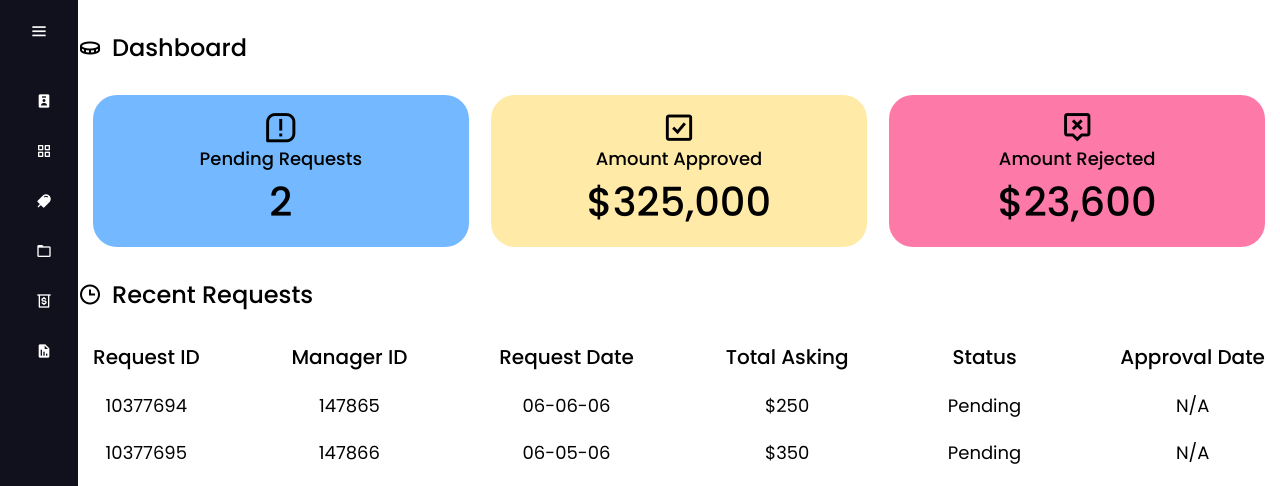
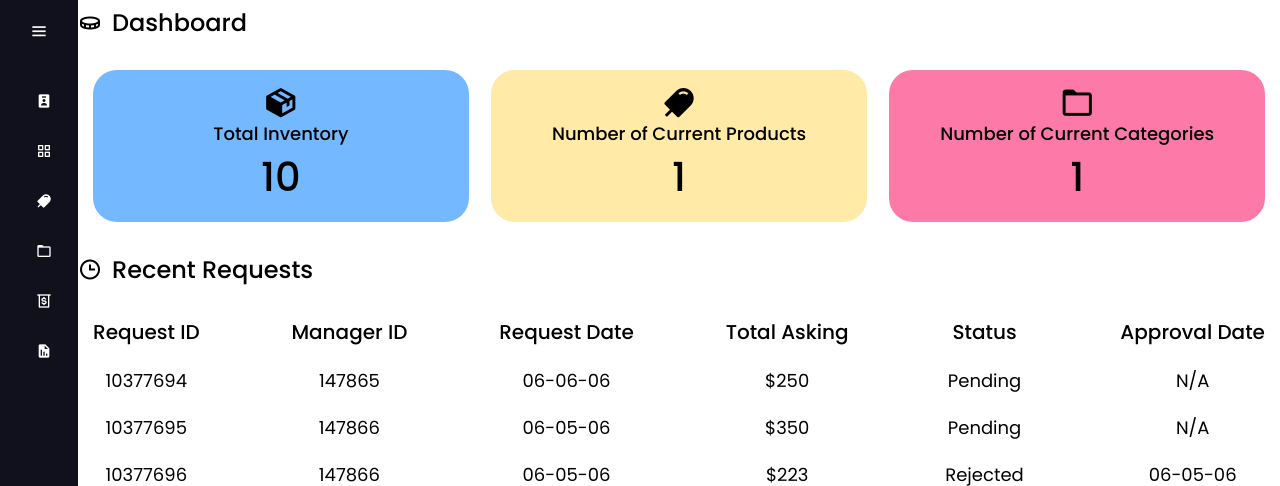
Before and after one commit to leecavazos/COSC3380_Project, a PHP site: page /pages/InventoryMAnager/InventoryAdmin.php in a window 1280 px wide. Shown: the top 486 px of the page. Run offline with PHP 8.4, Linux system fonts and the light colour scheme; the visitor is signed in with stand-in values (Sample User, id 1); tables that the repository leaves empty or names only in its code hold one stand-in row (values such as "Sample post").

Commit message:
category images and products

```diff
--- a/POS/pages/InventoryMAnager/InventoryAdmin.php
+++ b/POS/pages/InventoryMAnager/InventoryAdmin.php
@@ -1,6 +1,16 @@
 <!DOCTYPE html>
 <?php
 include('navbar.php');
+?>
+<?php
+	require_once "../../php/config.php";
+	$sql = "SELECT SUM(Current_stock_level) FROM Product";
+	$result1 = $conn->query($sql)->fetch_all(MYSQLI_NUM);
+	$sql = "SELECT COUNT(Product_ID) FROM Product";
+	$result2 = $conn->query($sql)->fetch_all(MYSQLI_NUM);
+	$sql = "SELECT COUNT(Category_ID) FROM Category";
+	$result3 = $conn->query($sql)->fetch_all(MYSQLI_NUM);
+
 ?>
 <html>
 <body>
@@ -14,19 +24,19 @@ include('navbar.php');
 
 				<div class="boxes">
 					<div class="box box1">
-						<i class='bx bx-message-square-error'></i>
-						<span class="text">Pending Requests</span>
-						<span class="number">2</span>
+					<i class='bx bxs-package'></i>
+						<span class="text">Total Inventory</span>
+						<span class="number"><?php echo $result1[0][0];?></span>
 					</div>
 					<div class="box box2">
-						<i class='bx bx-check-square' ></i>
-						<span class="text">Amount Approved</span>
-						<span class="number">$325,000</span>
+					<i class='bx bxs-popsicle' ></i>
+						<span class="text">Number of Current Products</span>
+						<span class="number"><?php echo $result2[0][0];?></span>
 					</div>
 					<div class="box box3">
-						<i class='bx bx-message-alt-x' ></i>
-						<span class="text">Amount Rejected</span>
-						<span class="number">$23,600</span>
+					<i class='bx bx-folder' ></i>
+						<span class="text">Number of Current Categories</span>
+						<span class="number"><?php echo $result3[0][0];?></span>
 					</div>
 				</div>
 			</div>
--- a/POS/pages/InventoryMAnager/navbar.php
+++ b/POS/pages/InventoryMAnager/navbar.php
@@ -80,8 +80,8 @@ include('../../php/AdminloginAction.php');
 			<div class="profile">
 				<div class="profile_details">
 					<div class="name_job">
-						<div class="name">manager/user</div>
-						<div class="job">Purchasing Manager</div>
+						<div class="name"><?php echo $_SESSION['login_user']?></div>
+						<div class="job">Inventory Manager</div>
 					</div>
 				</div>
 				<i class='bx bx-log-out' id="log_out"></i>
@@ -89,6 +89,6 @@ include('../../php/AdminloginAction.php');
 		</div>
 	</div>
 	<!-- Navigation Bar Ends -->
-    hi
+
 </body>
 <html>
--- a/POS/pages/checkout.php
+++ b/POS/pages/checkout.php
@@ -15,7 +15,7 @@ include('../php/loginAction.php');
     $row = mysqli_fetch_assoc($result);
     mysqli_free_result($result);
 
-    $sql = "SELECT p.Product_ID, Product_name, Price, Quantity FROM `Cart Item` AS c, `Product` AS p WHERE User_ID = ? AND p.Product_ID = c.Product_ID;";
+    $sql = "SELECT p.Product_ID, Product_name, Price, Quantity, Product_image FROM `Cart Item` AS c, `Product` AS p WHERE User_ID = ? AND p.Product_ID = c.Product_ID;";
     $stmt = mysqli_stmt_init($conn);
     mysqli_stmt_prepare($stmt, $sql);
     mysqli_stmt_bind_param($stmt, "i", $User_ID);
@@ -86,7 +86,7 @@ include('../php/loginAction.php');
             <?php foreach ($results as $row2) {
                 echo '<div class="grid-container2">
                     <div class="grid-item2">
-                    <img src="../images/item sample '.$row2['Product_ID'].'.jpeg" class="item-img img-responsive">
+                    <img src="../images/'.$row2['Product_image'].'" class="item-img img-responsive">
                     </div>
                     <div class="grid-item2">
                         <div class="itemName">' . $row2['Product_name'] . '</div>
--- a/POS/pages/user.php
+++ b/POS/pages/user.php
@@ -75,7 +75,7 @@
 					while ($row = mysqli_fetch_array($result)) {
 						echo '
 							<div class="box float-container">
-								<img src="../images/cate pic sample '.$row['Category_ID'].'.jpeg" alt="image1" class="category-img img-responsive" class="img-responsive img-curve">
+								<img src="../images/'.$row['Category_image'].'" alt="image1" class="category-img img-responsive" class="img-responsive img-curve">
 								<div class="middle">
 									<div class="category-caption text-center">'.$row['Category_name'].'</div>
 								</div>
@@ -97,7 +97,7 @@
 
 			<?php
 				// require_once '../php/config.php';
-				$sql = "SELECT Product_ID, Product_name, Price FROM `Product`";
+				$sql = "SELECT Product_ID, Product_name, Product_image, Price FROM `Product`";
 				$result = mysqli_query($conn,$sql) or die(mysqli_error($conn));
 				if ($result->num_rows > 0) {
 					while($row = mysqli_fetch_array($result)) {
@@ -106,7 +106,7 @@
 							<p id="pid" name="pid" class="menu-item text-left">'.$row['Product_name'].'
 								<span class="price">$'.$row['Price'].'</span>
 							</p>
-							<img src="../images/item sample '.$row['Product_ID'].'.jpeg" class="item-img img-responsive">
+							<img src="../images/'.$row['Product_image'].'" class="item-img img-responsive">
 							<p class="item-description text-left">Item '.$row['Product_ID'].' Description</p>
 							<form action="../php/addToCartAction.php" method="post" style="display: flex; flex-direction: row; gap: 15px;">
 								<input type="hidden" name="pid" value="'.$row['Product_ID'].'">
--- a/POS/php/config.php
+++ b/POS/php/config.php
@@ -1,5 +1,5 @@
 <?php
-    define('DB_SERVER', '3.133.98.11');
+    define('DB_SERVER', '18.116.44.118');
     define('DB_USERNAME', 'root');
     define('DB_PASSWORD', 'cosc3380');
     define('DB_DATABASE', 'POS');
--- a/POS/php/signupAction.php
+++ b/POS/php/signupAction.php
@@ -1,5 +1,4 @@
 <?php
-    $User_ID = $_POST['User_ID'];
     $First_name = $_POST['First_name'];
     $Last_name = $_POST['Last_name'];
     $Email = $_POST['Email'];
@@ -23,8 +22,8 @@
             header("location: ../pages/userForm.php?invalid=username");
             exit();
         }
-        $stmt = $conn->prepare("INSERT INTO User (User_ID, First_name, Last_name, Email, Phone_number, Street_address, APT, City, State, Zip, Username, Password) VALUES (?, ?, ?, ?, ?, ?, ?, ?, ?, ?, ?, ?)");
-        $stmt->bind_param("isssssssssss", $User_ID, $First_name, $Last_name, $Email, $Phone_number, $Street_address, $APT, $City, $State, $Zip, $Username, $Password);
+        $stmt = $conn->prepare("INSERT INTO User (First_name, Last_name, Email, Phone_number, Street_address, APT, City, State, Zip, Username, Password) VALUES (?, ?, ?, ?, ?, ?, ?, ?, ?, ?, ?)");
+        $stmt->bind_param("sssssssssss", $First_name, $Last_name, $Email, $Phone_number, $Street_address, $APT, $City, $State, $Zip, $Username, $Password);
         $stmt->execute();
         echo "Registration successful";
         $stmt->close();
```
Also changed, not shown: POS/pages/userForm.php (+0 -9 lines), POS/images/macaron.jpg (added).
